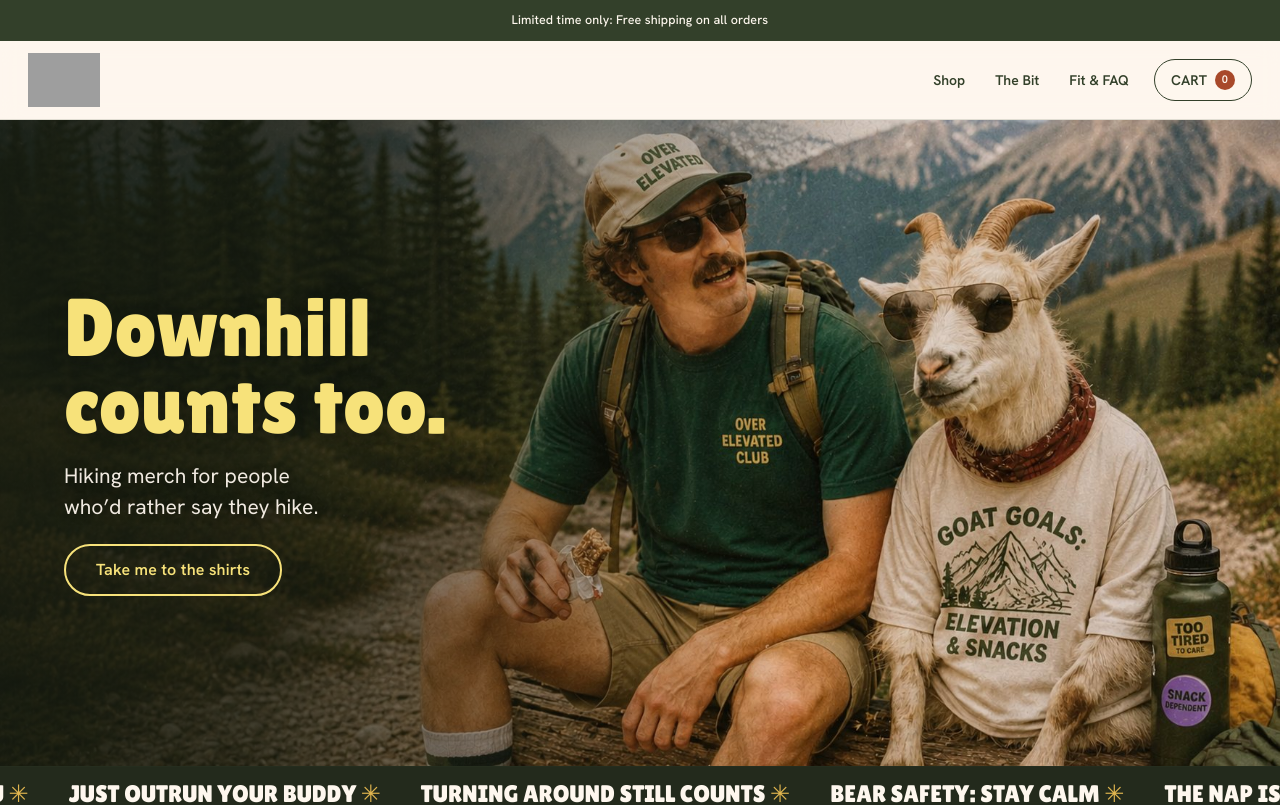
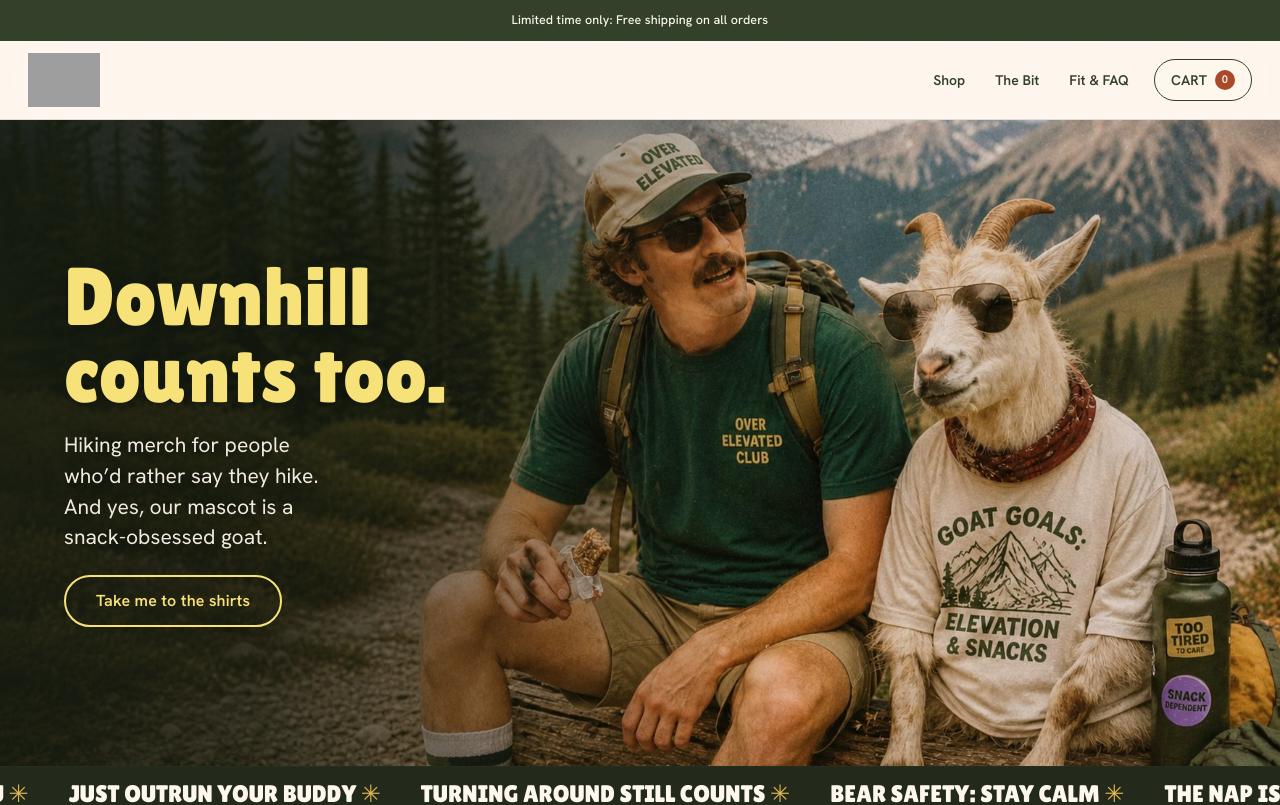
Before and after one commit to amangarg2310/Mountain-Goat-Supply-Co., a Next.js app: page / in a window 1280 px wide. Shown: the top 805 px of the page. Built offline with nearby package versions, Linux system fonts and the light colour scheme; no server answers; grey boxes are pictures that could not be loaded.

Commit message:
Hero copy: downhill counts too

```diff
--- a/app/page.tsx
+++ b/app/page.tsx
@@ -34,7 +34,10 @@ export default async function Home() {
           <h1>
             Downhill<br />counts too.
           </h1>
-          <p>Hiking merch for people who&rsquo;d rather say they hike.</p>
+          <p>
+            Hiking merch for people who&rsquo;d rather say they hike. And yes, our mascot is a
+            snack-obsessed goat.
+          </p>
           <Link href="/shop" className="btn-hero">Take me to the shirts</Link>
         </div>
       </section>
```
